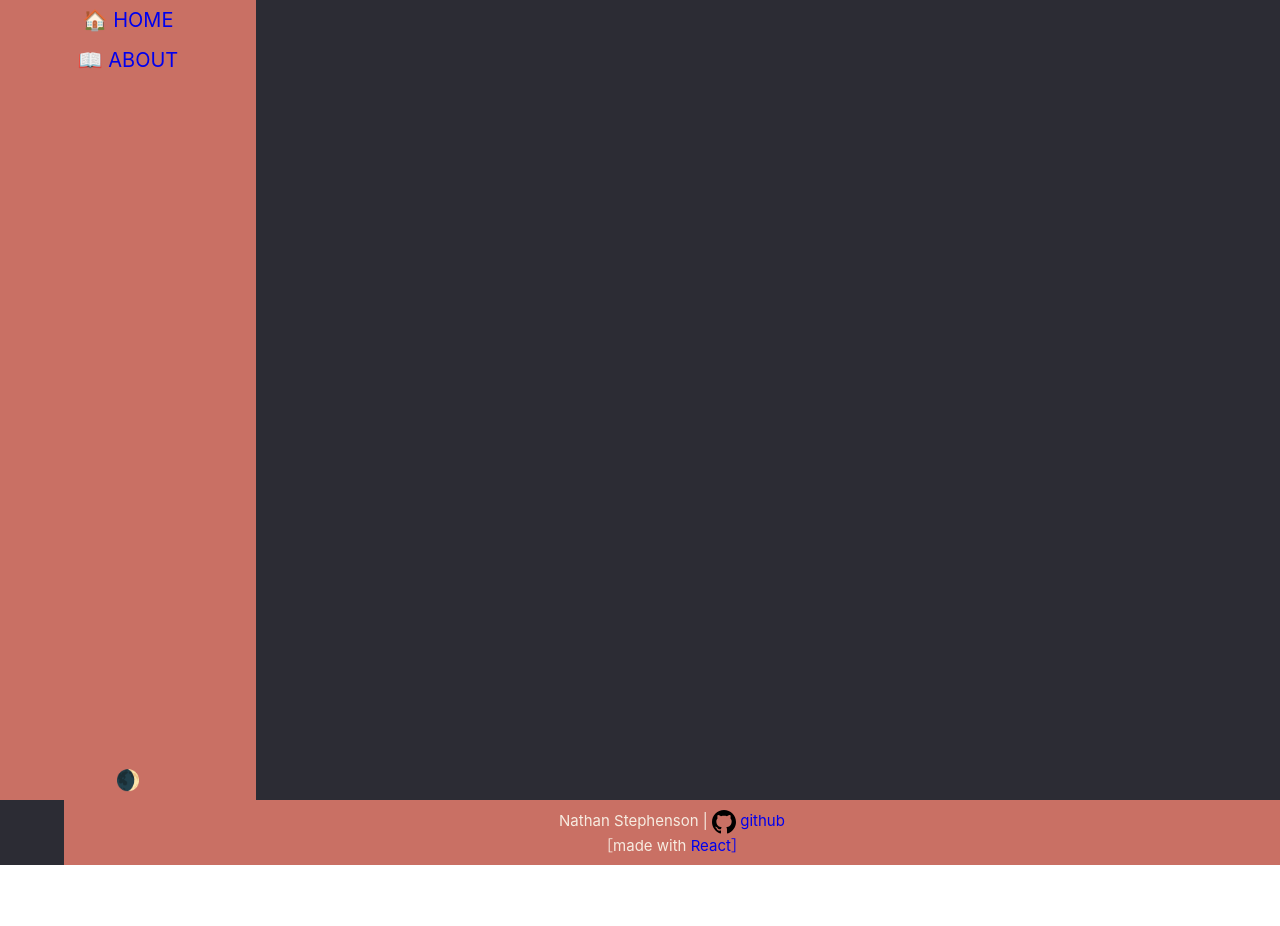
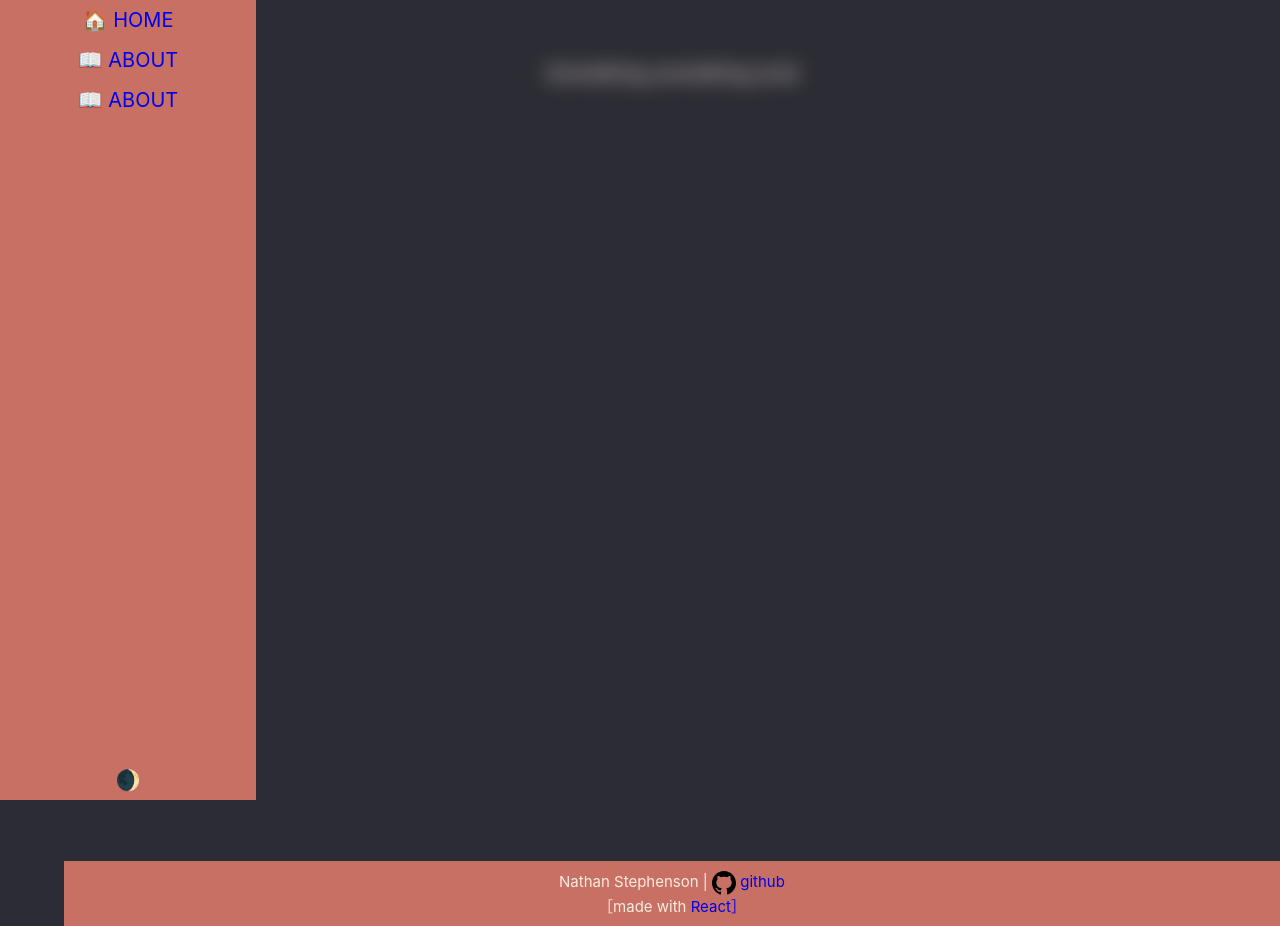
Before and after one commit to nathanstephenson/Portfolio, a React (Create React App) app in the folder portfolio/: page /#/projects in a window 1280 px wide. Before the commit the page ends 865 px from the top, so only its background shows below. Built offline with nearby package versions, Linux system fonts and the light colour scheme.

Commit message:
added projects page

```diff
--- a/portfolio/src/main/Main.tsx
+++ b/portfolio/src/main/Main.tsx
@@ -4,6 +4,7 @@ import Navbar from './navbar/Navbar'
 import Footer from './footer/Footer'
 import About from './pages/about/About'
 import Home from './pages/home/Home'
+import Projects from './pages/projects/Projects'
 
 export default function Main() {
 	return(
@@ -14,6 +15,7 @@ export default function Main() {
 					<Routes>
 						<Route path="" element={<Home/>} />
 						<Route path="about" element={<About/>} />
+						<Route path="projects" element={<Projects/>} />
 					</Routes>
 				</div>
 				<Footer/>
--- a/portfolio/src/main/navbar/Navbar.tsx
+++ b/portfolio/src/main/navbar/Navbar.tsx
@@ -17,6 +17,8 @@ const SMALL_HOME = '\u{1F3E0}'
 const WIDE_HOME = SMALL_HOME + ' HOME'
 const SMALL_ABOUT = '\u{1F4D6}'
 const WIDE_ABOUT = SMALL_ABOUT + ' ABOUT'
+const SMALL_PROJECTS = '\u{1F4BC}'
+const WIDE_PROJECTS = SMALL_ABOUT + ' PROJECTS'
 const DAY_LOGO = '\u{26C5}'
 const NIGHT_LOGO = '\u{1F312}'
 
@@ -31,6 +33,7 @@ export default function Navbar() {
 	var [textState, setTextState] = useState({
 		home: SMALL_HOME,
 		about: SMALL_ABOUT,
+		projects: SMALL_PROJECTS,
 		dark: NIGHT_LOGO
 	})
 
@@ -72,6 +75,7 @@ export default function Navbar() {
 					setTextState({
 						home: WIDE_HOME,
 						about: WIDE_ABOUT,
+						projects: WIDE_PROJECTS,
 						dark: textState.dark
 					})
 				}
@@ -86,6 +90,7 @@ export default function Navbar() {
 			setTextState({
 				home: SMALL_HOME,
 				about: SMALL_ABOUT,
+				projects: SMALL_PROJECTS,
 				dark: textState.dark
 			})
 			document.getElementById(NAVBAR)!.style.width = NAVBAR_WIDTH_THIN
@@ -102,6 +107,7 @@ export default function Navbar() {
 		setTextState({
 			home: textState.home,
 			about: textState.about,
+			projects: textState.projects,
 			dark: darkMode ? NIGHT_LOGO : DAY_LOGO
 		})
 		if(darkMode){
@@ -127,6 +133,7 @@ export default function Navbar() {
 		<div className={NAVBAR} id={NAVBAR} onMouseOver={widen} onMouseLeave={shrink}>
 			<NavbarItem name={textState.home} linkTo="" onClick={updateCurrentPage}/>
 			<NavbarItem name={textState.about} linkTo="about" onClick={updateCurrentPage}/>
+			<NavbarItem name={textState.about} linkTo="projects" onClick={updateCurrentPage}/>
 			<NavbarItem name={textState.dark} linkTo={pageState.currentPage} onClick={updateNightMode}/>
 		</div>
 	)
--- /dev/null
+++ b/portfolio/src/main/pages/projects/Projects.tsx
@@ -0,0 +1,11 @@
+import ContentBox from 'main/components/contentBox/ContentBox'
+
+export default function Home() {
+	return (
+		<>
+			<ContentBox>
+				<p>Something something smd</p>
+			</ContentBox>
+		</>
+	)
+}
```
